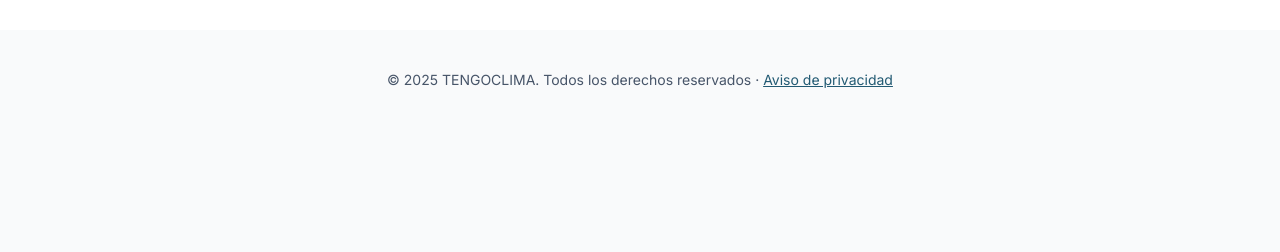
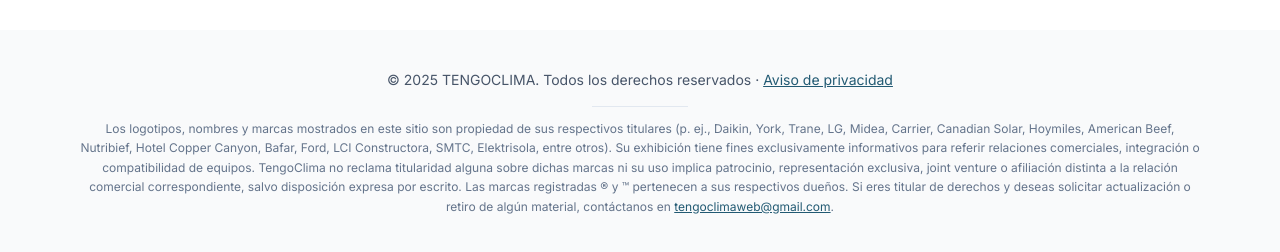
Before and after one commit to ODelgadoDev/tengoclima, a React (Vite) app: page / in a window 1280 px wide. Shown: the part 4870-5122 px from the top of the page. Before the commit the page ends 5000 px from the top, so only its background shows below. Built offline with nearby package versions, Linux system fonts and the light colour scheme.

Commit message:
Final Pre Deploy

```diff
--- a/src/components/Clients.tsx
+++ b/src/components/Clients.tsx
@@ -18,10 +18,10 @@ const clientes: Item[] = [
 ];
 
 const socios: Item[] = [
-  { name: "Daikin", site: "https://www.daikin.com/", logo: "https://static.wixstatic.com/media/71f38c_045785f1de4040f08447569d98169fed~mv2.jpg" },
+  { name: "Radio Refrigeracion de Juarez", site: "https://radiorefridejuarez.com/", logo: "https://encrypted-tbn0.gstatic.com/images?q=tbn:ANd9GcSzhMEVaYo8vr3EaKvm0AnGVLFTdbcyjYKawg&s" },
   { name: "York", site: "https://www.york.com/", logo: "https://climaproyectos.com.mx/wp-content/uploads/2019/01/York-logo.jpg" },
   { name: "Trane", site: "https://www.trane.com/", logo: "https://pcbqro.com/wp-content/uploads/2019/04/LOGO-TRANE.png" },
-  { name: "LG", site: "https://www.lg.com/", logo: "https://images.icon-icons.com/2699/PNG/512/lg_logo_icon_170264.png" },
+  { name: "MISELEC", site: "https://miscelec.com/", logo: "https://images.crunchbase.com/image/upload/c_pad,h_256,w_256,f_auto,q_auto:eco,dpr_1/x4khmkxxkftlubnori5q" },
   { name: "Midea", site: "https://www.midea.com/", logo: "https://upload.wikimedia.org/wikipedia/commons/thumb/b/bf/Midea.svg/1200px-Midea.svg.png" },
   { name: "Carrier", site: "https://www.carrier.com/", logo: "https://upload.wikimedia.org/wikipedia/commons/thumb/8/8f/Logo_of_the_Carrier_Corporation.svg/2560px-Logo_of_the_Carrier_Corporation.svg.png" },
   { name: "Canadian Solar", site: "https://www.canadiansolar.com/", logo: "https://suncore.com.mx/wp-content/uploads/2021/04/logo-canadian-solar.png" },
--- a/src/components/Footer.tsx
+++ b/src/components/Footer.tsx
@@ -3,6 +3,8 @@ type Props = { onPrivacyClick?: () => void };
 export default function Footer({ onPrivacyClick }: Props) {
   return (
     <footer className="py-10 text-center text-sm text-slate-600">
+      <div className="max-w-6xl mx-auto px-4">
+        <p>
           © 2025 TENGOCLIMA. Todos los derechos reservados ·{" "}
           <button
             onClick={onPrivacyClick}
@@ -11,6 +13,32 @@ export default function Footer({ onPrivacyClick }: Props) {
           >
             Aviso de privacidad
           </button>
+        </p>
+
+        {/* Separador sutil */}
+        <div className="mt-4 mb-3 mx-auto w-24 h-px bg-slate-200" />
+
+        {/* Aviso legal de marcas */}
+        <p className="text-xs leading-relaxed text-slate-500">
+          Los logotipos, nombres y marcas mostrados en este sitio son propiedad de sus
+          respectivos titulares (p. ej., Daikin, York, Trane, LG, Midea, Carrier, Canadian Solar,
+          Hoymiles, American Beef, Nutribief, Hotel Copper Canyon, Bafar, Ford, LCI Constructora,
+          SMTC, Elektrisola, entre otros). Su exhibición tiene fines exclusivamente informativos
+          para referir relaciones comerciales, integración o compatibilidad de equipos. TengoClima
+          no reclama titularidad alguna sobre dichas marcas ni su uso implica patrocinio,
+          representación exclusiva, joint venture o afiliación distinta a la relación comercial
+          correspondiente, salvo disposición expresa por escrito. Las marcas registradas ® y ™
+          pertenecen a sus respectivos dueños. Si eres titular de derechos y deseas solicitar
+          actualización o retiro de algún material, contáctanos en{" "}
+          <a
+            href="mailto:tengoclimaweb@gmail.com"
+            className="underline hover:opacity-80"
+            style={{ color: "#225A73" }}
+          >
+            tengoclimaweb@gmail.com
+          </a>.
+        </p>
+      </div>
     </footer>
   );
 }
```
Lines whose indentation alone changed are shown as unchanged.
